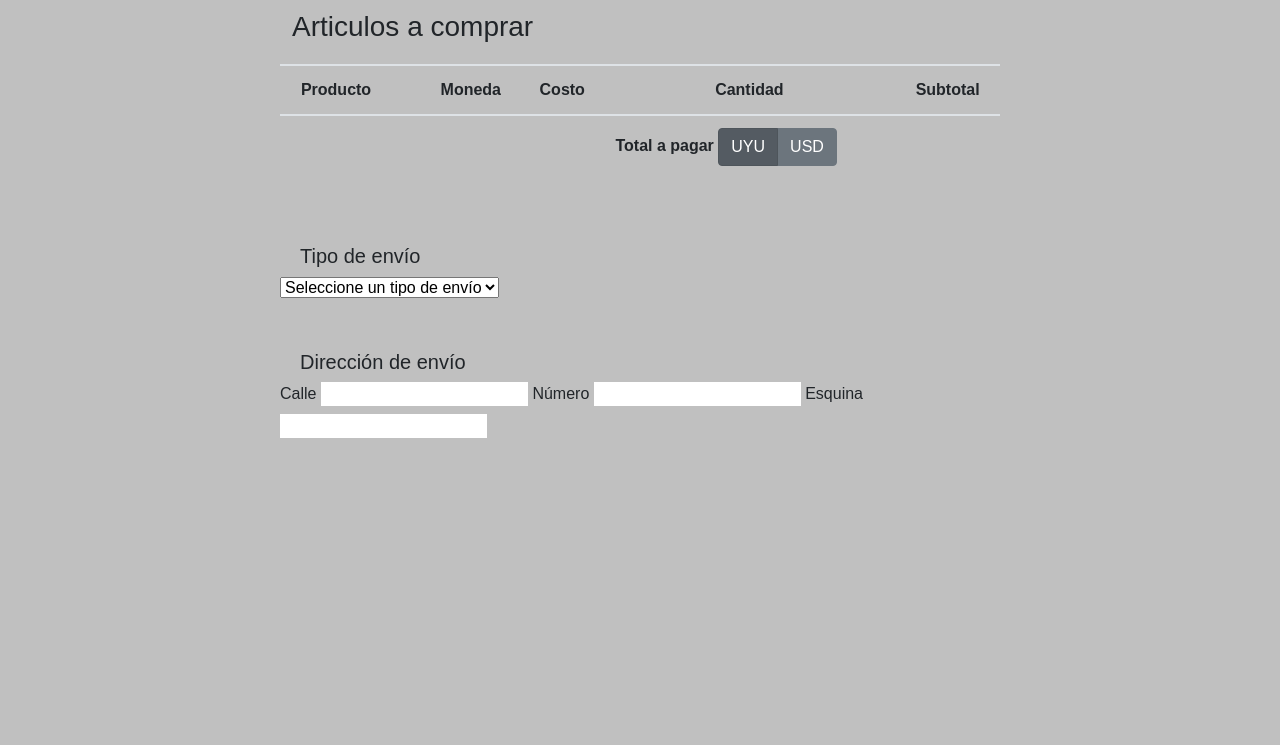
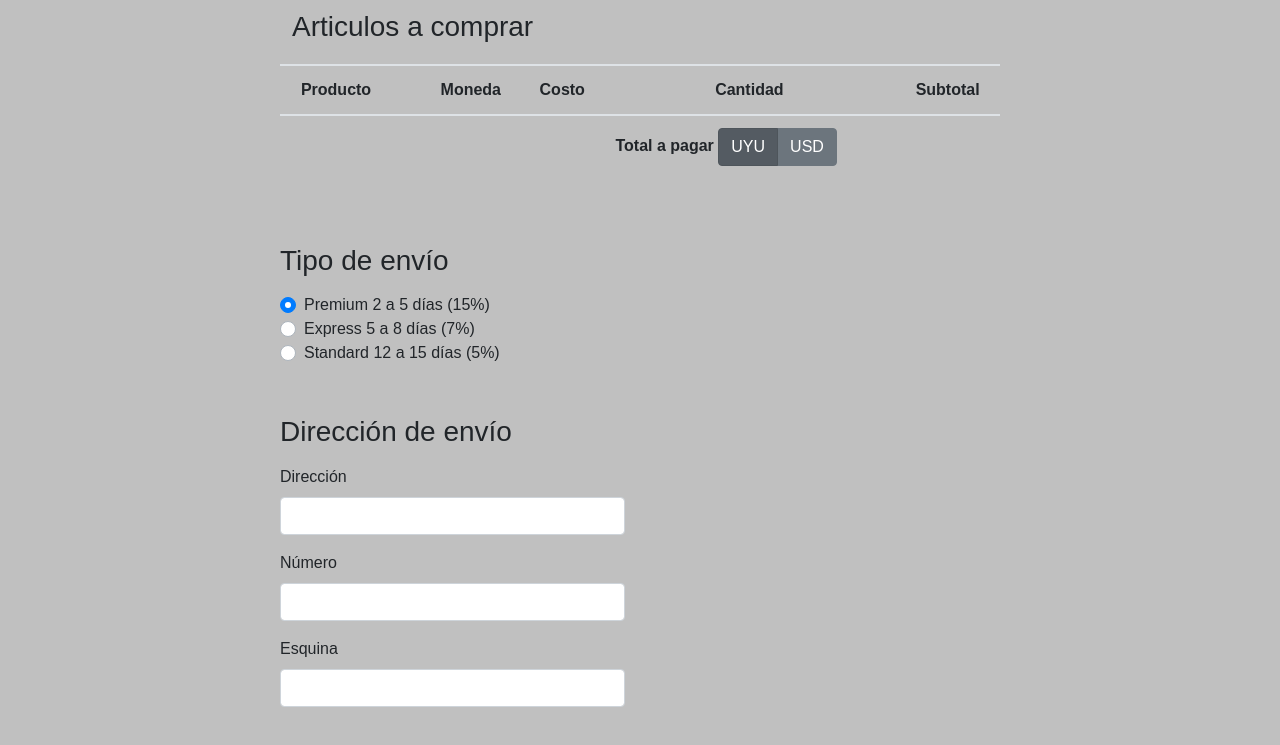
Before and after one commit to anaclaraolivera/jap_ecommerce, a plain HTML site: page cart.html in a window 1280 px wide. Shown: the part 235-980 px from the top of the page. Before the commit the page ends 800 px from the top, so only its background shows below. Drawn offline with Linux system fonts and the light colour scheme; no server answers.

Commit message:
Comentarios y otras cosas
Se agregan comentarios para entender mejor el código, y además se cambia el html para el tipo de envío y dirección, así queda con el mismo estilo que en "vender"

```diff
--- a/cart.html
+++ b/cart.html
@@ -88,6 +88,7 @@
   </nav>
 
 
+  <!-- Acá va el título y la imagen del carrito-->
   <div class="container">
     <div class="image">
       <img src="img/icono-carrito.png">
@@ -98,7 +99,7 @@
   </div>
 
 
-
+<!--Tabla-->
   <div style="margin-bottom: 50px;" class="table-responsive">
     <table class="table table-hover" style="margin-left: auto; margin-right: auto; width: 60%;">
       <thead>
@@ -116,8 +117,10 @@
           <th class="alineado" scope="col">Subtotal</th>
         </tr>
       </thead>
+      <!--Acá se inserta lo que viene del js-->
       <tbody id="carrito-tabla">
       </tbody>
+      <!--Total a pagar con dos botones que sirven para cambiar la moneda-->
       <tbody>
         <tr class="espacio-columnas">
           <td></td>
@@ -134,7 +137,7 @@
               </label>
             </div>
           </th>
-
+          <!--Hay dos td que están sin mostrarse, se muestra una u otra dependiendo del botón que se toque-->
           <td id="total-pago-pesos" style="display: none;"></td>
           <td id="total-pago-dolares" style="display: none;"></td>
         </tr>
@@ -142,24 +145,66 @@
     </table>
   </div>
 
-  <div class="center-item" style="margin-bottom: 50px;">
-    <h3 class="text">Tipo de envío</h3>
-    <select name="select">
-      <option disabled selected>Seleccione un tipo de envío</option>
-      <option>Premium 2 a 5 días (15%)</option>
-      <option>Express 5 a 8 días (7%)</option>
-      <option>Standard 12 a 15 días (5%)</option>
-    </select>
+<!--Tipo de envío-->
+  <div class= "center-item" style="margin-bottom: 50px;">
+    <h3 class="mb-3">Tipo de envío</h3>
+    <div class="custom-control custom-radio">
+      <input id="goldradio" name="publicationType" type="radio" class="custom-control-input" checked="" required="">
+      <label class="custom-control-label" for="goldradio">Premium 2 a 5 días (15%)</label>
+    </div>
+    <div class="custom-control custom-radio">
+      <input id="premiumradio" name="publicationType" type="radio" class="custom-control-input" required="">
+      <label class="custom-control-label" for="premiumradio">Express 5 a 8 días (7%)</label>
+    </div>
+    <div class="custom-control custom-radio">
+      <input id="standardradio" name="publicationType" type="radio" class="custom-control-input" required="">
+      <label class="custom-control-label" for="standardradio">Standard 12 a 15 días (5%)</label>
+    </div>
   </div>
 
+
+<!--Dirección-->
   <div class="center-item" style="margin-bottom: 50px;">
-    <h3 class="text">Dirección de envío</h3>
-    <label>Calle</label>
+    <h3 class="mb-3">Dirección de envío</h3>
+    <form class="needs-validation" id="">
+      <div class="row">
+        <div class="col-md-6 mb-3">
+          <label for="productName">Dirección</label>
+          <input type="text" class="form-control" id="" placeholder="" value="" >
+          <div class="invalid-feedback">
+            Ingrese una dirección
+          </div>
+        </div>
+      </div>
+
+      <form class="needs-validation" id="">
+        <div class="row">
+          <div class="col-md-6 mb-3">
+            <label for="productName">Número</label>
+            <input type="text" class="form-control" id="" placeholder="" value="" >
+            <div class="invalid-feedback">
+              Ingrese el número de puerta
+            </div>
+          </div>
+        </div>
+
+        <form class="needs-validation" id="">
+          <div class="row">
+            <div class="col-md-6 mb-3">
+              <label for="productName">Esquina</label>
+              <input type="text" class="form-control" id="" placeholder="" value="" >
+              <div class="invalid-feedback">
+                Ingrese la esquina
+              </div>
+            </div>
+          </div>
+
+    <!-- <label>Calle</label>
     <input type="text">
     <label>Número</label>
     <input type="text">
     <label>Esquina</label>
-    <input type="text">
+    <input type="text"> -->
 
   </div>
 
```
